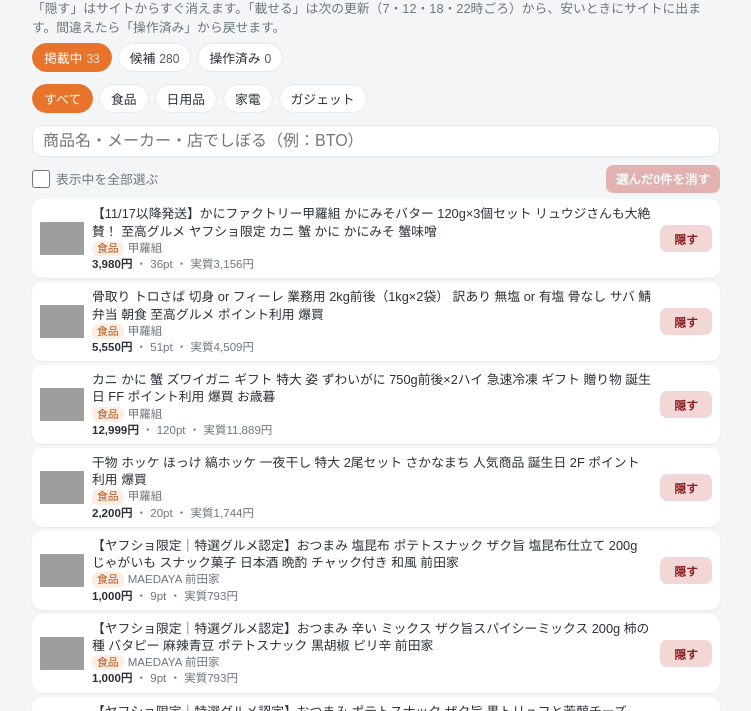
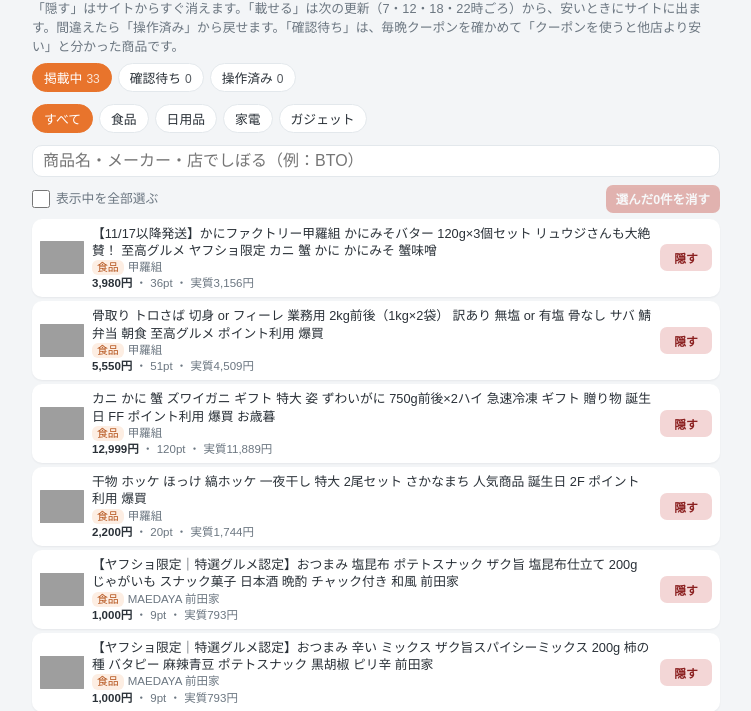
Before and after one commit to takonoko/yasune, a plain HTML site: page docs/admin.html in a window 1280 px wide. Shown: the part 67-778 px from the top of the page, without its empty margins (264-1015 px from the left). Drawn offline with Linux system fonts and the light colour scheme; no server answers; grey boxes are pictures that could not be loaded.

Commit message:
管理：候補タブを「確認待ち」（クーポン確認結果）に
Updated note text and button label in admin page.

```diff
--- a/docs/admin.html
+++ b/docs/admin.html
@@ -43,10 +43,10 @@
 <body>
 <div class="wrap">
   <div class="top"><img src="logo.webp" alt="" width="36" height="36"><a href="./">ヤスネ帳 管理</a><a class="back" href="./">サイトを見る →</a></div>
-  <p class="note" style="margin-bottom:6px;line-height:1.5">「隠す」はサイトからすぐ消えます。「載せる」は次の更新（7・12・18・22時ごろ）から、安いときにサイトに出ます。間違えたら「操作済み」から戻せます。</p>
+  <p class="note" style="margin-bottom:6px;line-height:1.5">「隠す」はサイトからすぐ消えます。「載せる」は次の更新（7・12・18・22時ごろ）から、安いときにサイトに出ます。間違えたら「操作済み」から戻せます。「確認待ち」は、毎晩クーポンを確かめて「クーポンを使うと他店より安い」と分かった商品です。</p>
   <div class="tabs" id="tabs">
     <button data-t="live" aria-pressed="true">掲載中<span class="n" id="n-live"></span></button>
-    <button data-t="cand" aria-pressed="false">候補<span class="n" id="n-cand"></span></button>
+    <button data-t="cand" aria-pressed="false">確認待ち<span class="n" id="n-cand"></span></button>
     <button data-t="done" aria-pressed="false">操作済み<span class="n" id="n-done"></span></button>
   </div>
   <div class="chips" id="chips"></div>
@@ -140,7 +140,7 @@ $("list").onclick=e=>{
 };
 Promise.all([
   fetch("deals.json",{cache:"no-store"}).then(r=>r.json()).then(j=>live=j.deals||[]).catch(()=>{}),
-  fetch("candidates.json",{cache:"no-store"}).then(r=>r.json()).then(j=>cand=j.items||[]).catch(()=>{}),
+  fetch("review.json",{cache:"no-store"}).then(r=>r.json()).then(j=>cand=(j.items||[]).map(x=>({...x,real:x.total,why:`${x.coupon_text||"クーポン"}で他店（${num(x.target)}円）より${num(x.save)}円安い`}))).catch(()=>{}),
   fetch(SHEET).then(r=>r.text()).then(t=>{for(const r of parseCsv(t).slice(1))if(/^[0-9a-f]{10}$/.test(r[2]||""))ops[r[2]]={op:r[1],info:r[3]||""}}).catch(()=>{})
 ]).then(render);
 </script>
```
